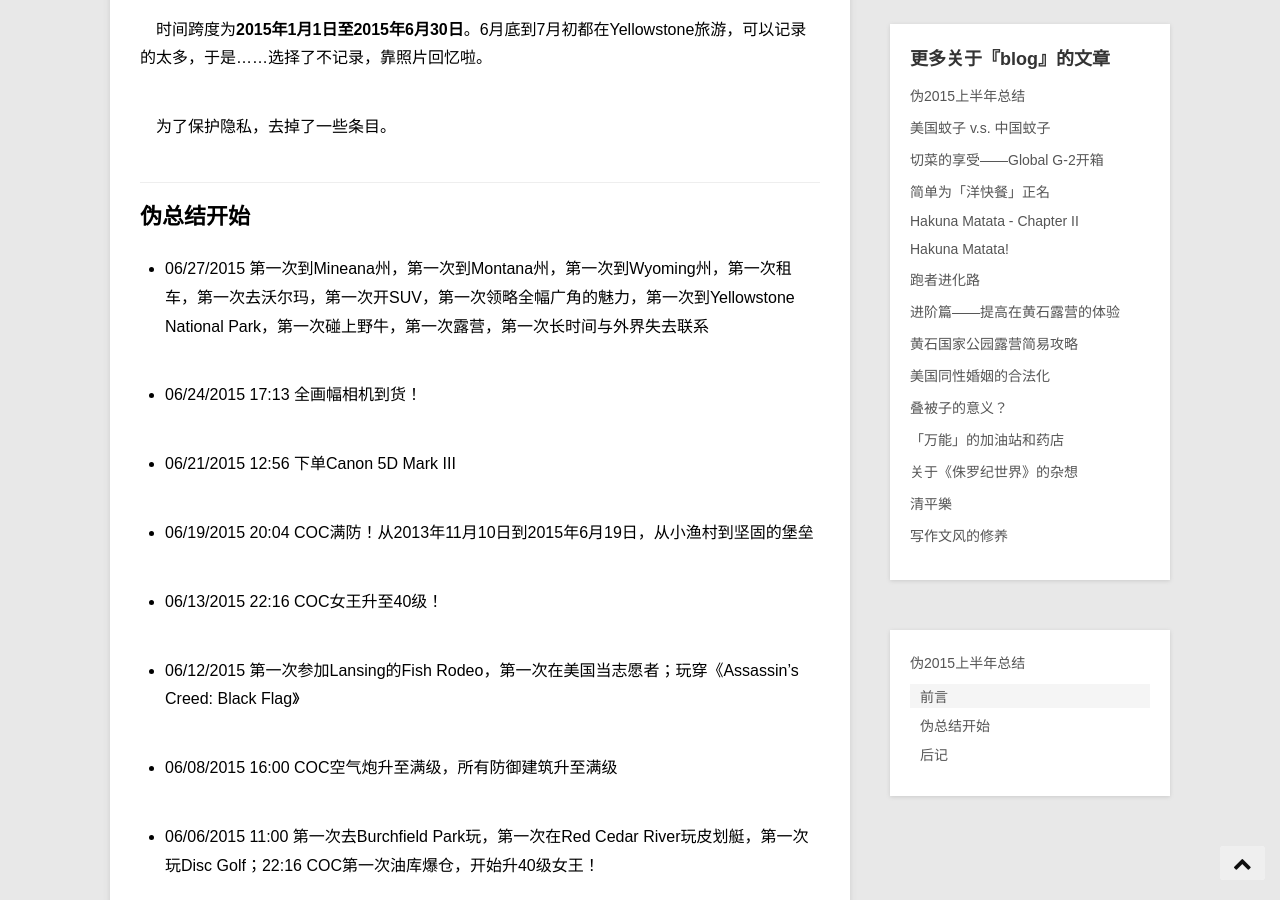
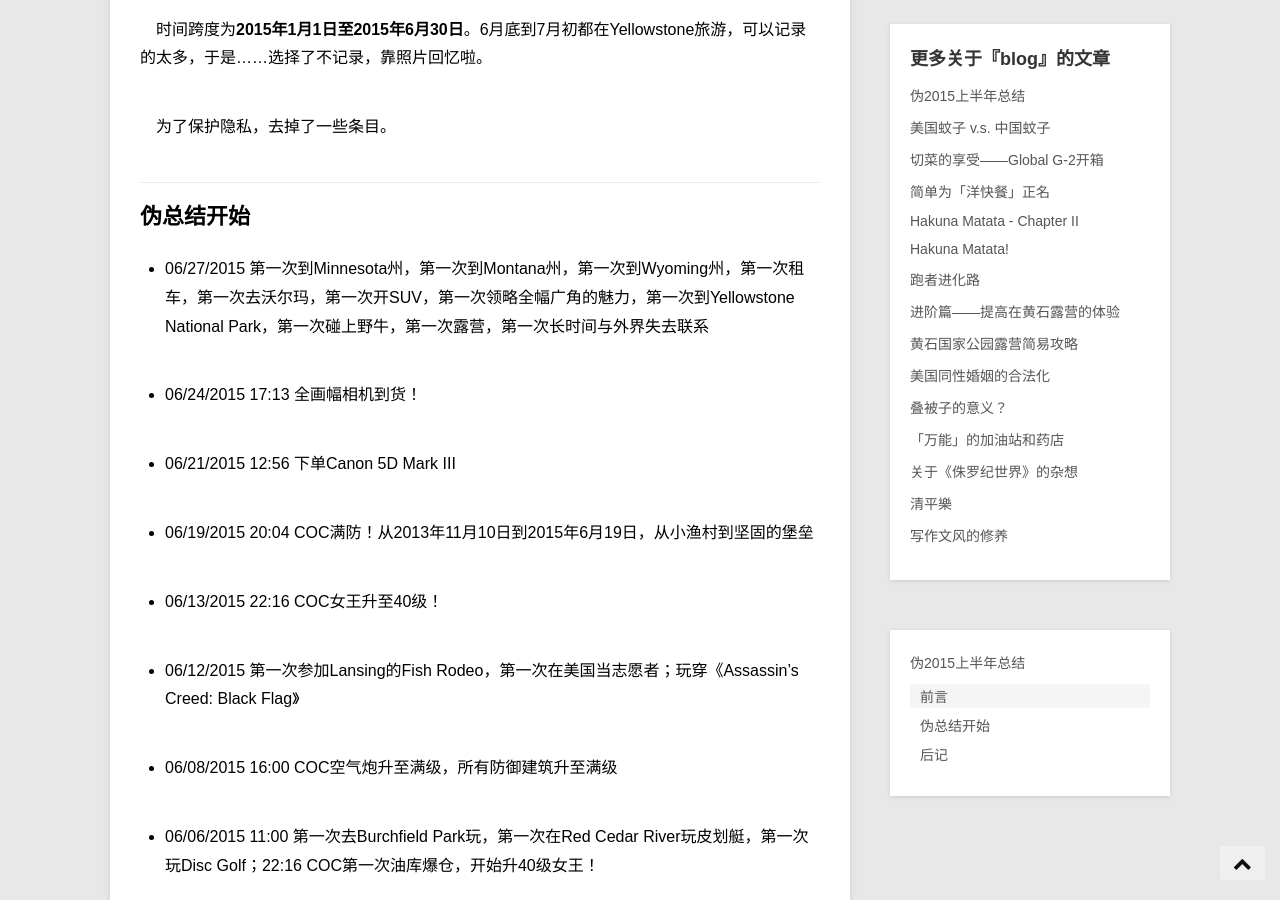
Before and after one commit to LanternD/lanternd.github.io, a Jekyll site: the page built from _posts/Witness/2015-08-12-first-half-year-summary-2015.md, in a window 1280 px wide and 900 px high, scrolled down 615 px. Built offline with Jekyll 4.4.1, drawn with Linux system fonts in a browser that asks for light colours; comment, search, counter and statistics services are not loaded.

Commit message:
Update Post: first half year summary 2015

```diff
--- a/_posts/Witness/2015-08-12-first-half-year-summary-2015.md
+++ b/_posts/Witness/2015-08-12-first-half-year-summary-2015.md
@@ -24,7 +24,7 @@ date: 2015-08-12 20:24:00
 
 ## 伪总结开始
 
-- 06/27/2015 第一次到Mineana州，第一次到Montana州，第一次到Wyoming州，第一次租车，第一次去沃尔玛，第一次开SUV，第一次领略全幅广角的魅力，第一次到Yellowstone National Park，第一次碰上野牛，第一次露营，第一次长时间与外界失去联系
+- 06/27/2015 第一次到Minnesota州，第一次到Montana州，第一次到Wyoming州，第一次租车，第一次去沃尔玛，第一次开SUV，第一次领略全幅广角的魅力，第一次到Yellowstone National Park，第一次碰上野牛，第一次露营，第一次长时间与外界失去联系
 
 - 06/24/2015 17:13 全画幅相机到货！
 
```
